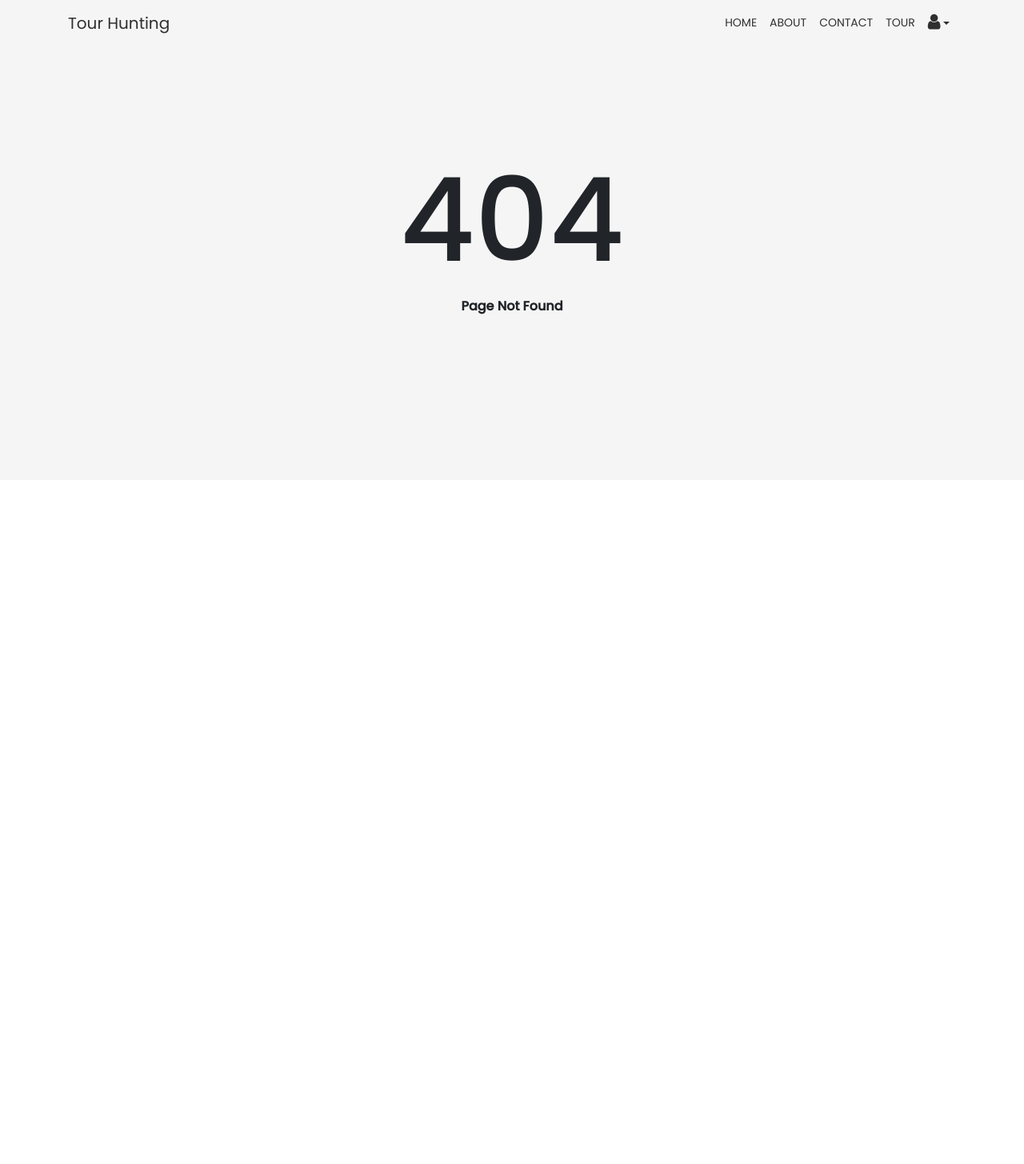
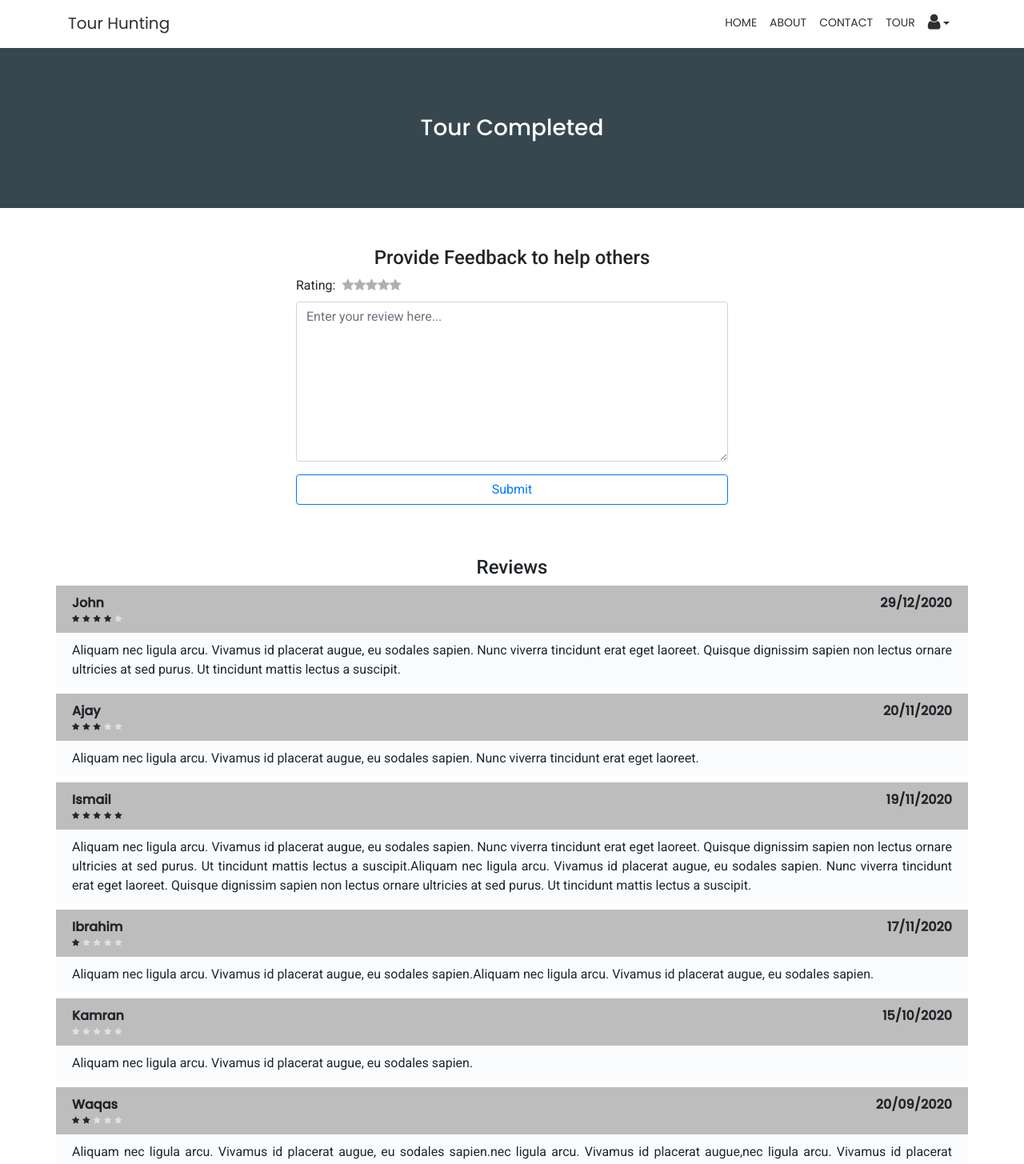
Before and after one commit to dev-mabdulrehman/FYP, a React (Create React App) app: page /tour/completed/1 in a window 1280 px wide. Before the commit this address led to /404. Shown: the top 1455 px of the page at 80% size. Before the commit the page ends 800 px from the top, so only its background shows below. Built offline with nearby package versions, Linux system fonts and the light colour scheme.

Commit message:
After Tour Added

```diff
--- a/src/routes.js
+++ b/src/routes.js
@@ -6,6 +6,7 @@ import Contact from "./views/Contact";
 import Login from "./views/Login";
 import Register from "./views/Register";
 import SingleTour from "./views/SingleTour";
+import AfterTour from "./views/AfterTour";
 const routes = [
 	{
 		path: "/",
@@ -25,6 +26,12 @@ const routes = [
 		text: "Contact",
 		component: Contact,
 		menu: true,
+	},
+	{
+		path: "/tour/completed/:tourId",
+		text: "Tour",
+		component: AfterTour,
+		menu: false,
 	},
 	{
 		path: "/tour/:type",
--- /dev/null
+++ b/src/views/AfterTour.js
@@ -0,0 +1,152 @@
+import React, { Component } from "react";
+import {
+	Button,
+	Col,
+	Container,
+	Form,
+	FormGroup,
+	Input,
+	Label,
+	Row,
+} from "reactstrap";
+import NavbarUser from "../components/NavbarUser";
+import Review from "../components/Review";
+import HeroHeader from "../components/sub-components/HeroHeader";
+
+export class AfterTour extends Component {
+	state = {
+		stars: 0,
+		selectedStar: 0,
+	};
+	changeStars = stars => {
+		this.setState({ stars: stars });
+	};
+	setStars = stars => {
+		this.setState({ selectedStar: stars });
+	};
+	render() {
+		return (
+			<>
+				<NavbarUser />
+				<HeroHeader>Tour Completed</HeroHeader>
+				<Container className="my-5">
+					<div className="text-center">
+						<h4>Provide Feedback to help others</h4>
+					</div>
+					<Row>
+						<Col md={{ size: 6, offset: 3 }}>
+							<Form
+								onSubmit={e => {
+									e.preventDefault();
+								}}
+							>
+								<FormGroup className="mb-0">
+									<Label className="mr-2">Rating:</Label>
+									{new Array(5)
+										.fill(1)
+										.map((val, i) =>
+											i < this.state.stars ? (
+												<i
+													key={i}
+													className="fa fa-star"
+													style={{ color: "#2f2f2f", cursor: "pointer" }}
+													onMouseEnter={() => this.changeStars(i + 1)}
+													onMouseLeave={() =>
+														this.changeStars(this.state.selectedStar)
+													}
+													onClick={() => this.setStars(i + 1)}
+												></i>
+											) : (
+												<i
+													key={i}
+													className="fa fa-star"
+													style={{ color: "#b0b0b0", cursor: "pointer" }}
+													onMouseEnter={() => this.changeStars(i + 1)}
+													onMouseLeave={() =>
+														this.changeStars(this.state.selectedStar)
+													}
+													onClick={() => this.setStars(i + 1)}
+												></i>
+											)
+										)}
+								</FormGroup>
+								<FormGroup>
+									<Input
+										type="textarea"
+										style={{ minHeight: "200px" }}
+										name="review"
+										placeholder="Enter your review here..."
+									/>
+								</FormGroup>
+								<FormGroup>
+									<Input
+										type="submit"
+										className="btn btn-outline-primary"
+										value="Submit"
+									/>
+								</FormGroup>
+							</Form>
+						</Col>
+						<div className="review_wrapper">
+							<div className="text-center mt-5 mb-2">
+								<h4>Reviews</h4>
+							</div>
+							<Review
+								stars={4}
+								clientName="John"
+								date="29/12/2020"
+								review="Aliquam nec ligula arcu. Vivamus id placerat augue, eu sodales
+							sapien. Nunc viverra tincidunt erat eget laoreet. Quisque
+							dignissim sapien non lectus ornare ultricies at sed purus. Ut
+							tincidunt mattis lectus a suscipit."
+							/>
+							<Review
+								stars={3}
+								clientName="Ajay"
+								date="20/11/2020"
+								review="Aliquam nec ligula arcu. Vivamus id placerat augue, eu sodales
+							sapien. Nunc viverra tincidunt erat eget laoreet."
+							/>
+							<Review
+								stars={5}
+								clientName="Ismail"
+								date="19/11/2020"
+								review="Aliquam nec ligula arcu. Vivamus id placerat augue, eu sodales
+							sapien. Nunc viverra tincidunt erat eget laoreet. Quisque
+							dignissim sapien non lectus ornare ultricies at sed purus. Ut
+							tincidunt mattis lectus a suscipit.Aliquam nec ligula arcu. Vivamus id placerat augue, eu sodales
+							sapien. Nunc viverra tincidunt erat eget laoreet. Quisque
+							dignissim sapien non lectus ornare ultricies at sed purus. Ut
+							tincidunt mattis lectus a suscipit."
+							/>
+							<Review
+								stars={1}
+								clientName="Ibrahim"
+								date="17/11/2020"
+								review="Aliquam nec ligula arcu. Vivamus id placerat augue, eu sodales
+							sapien.Aliquam nec ligula arcu. Vivamus id placerat augue, eu sodales
+							sapien."
+							/>
+							<Review
+								stars={0}
+								clientName="Kamran"
+								date="15/10/2020"
+								review="Aliquam nec ligula arcu. Vivamus id placerat augue, eu sodales
+							sapien."
+							/>
+							<Review
+								stars={2}
+								clientName="Waqas"
+								date="20/09/2020"
+								review="Aliquam nec ligula arcu. Vivamus id placerat augue, eu sodales
+							sapien.nec ligula arcu. Vivamus id placerat augue,nec ligula arcu. Vivamus id placerat augue,nec ligula arcu. Vivamus id placerat augue,"
+							/>
+						</div>
+					</Row>
+				</Container>
+			</>
+		);
+	}
+}
+
+export default AfterTour;
```
